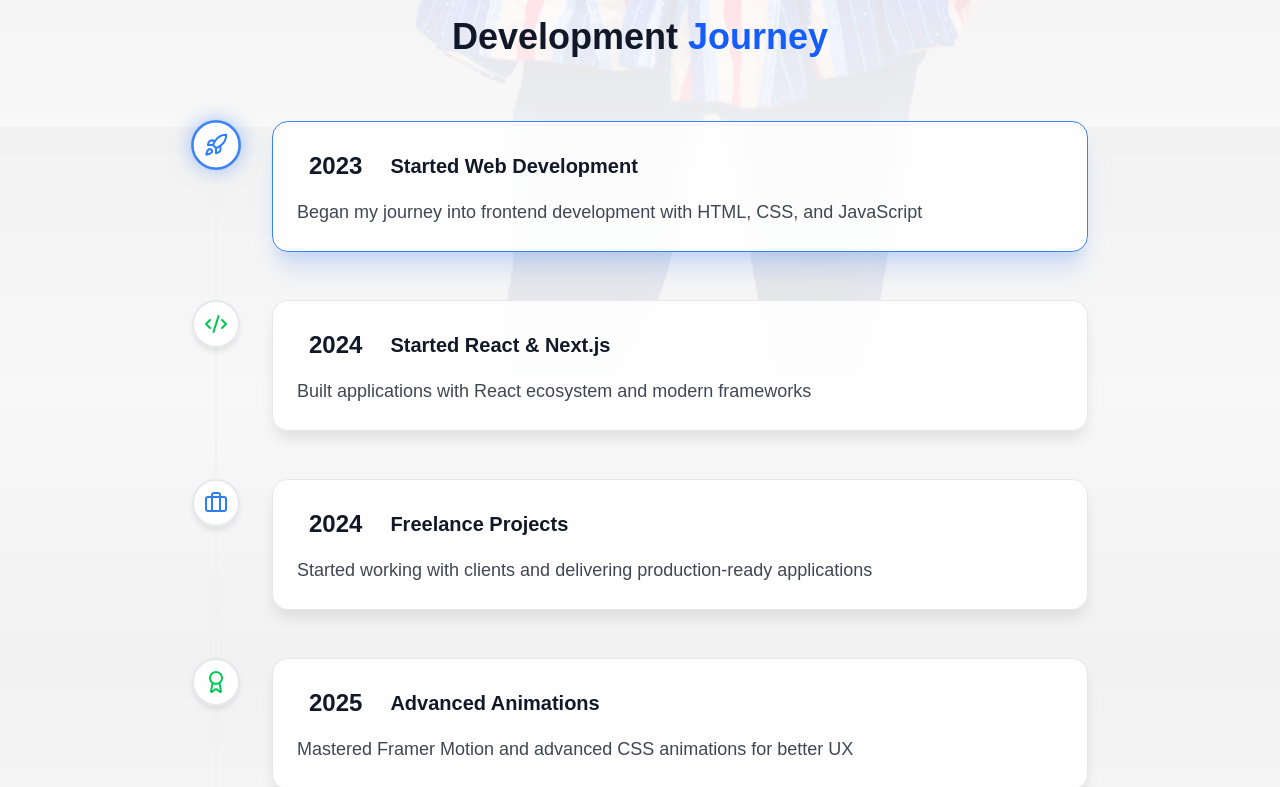
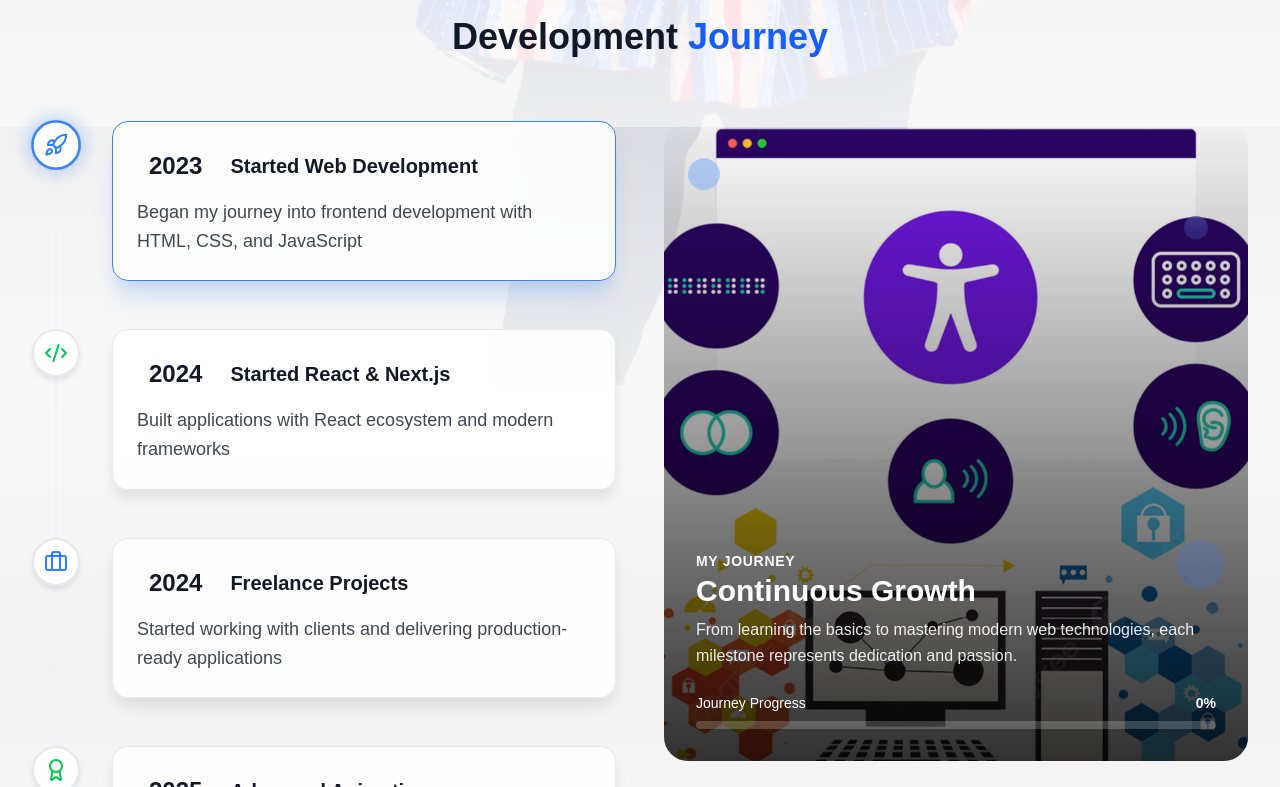
Before and after one commit to Kindo-Jnr/kindo-website, a React (Vite) app in the folder kindo/: page /about in a window 1280 px wide. Shown: the part 3073-3860 px from the top of the page. Built offline with nearby package versions, Linux system fonts and the light colour scheme.

Commit message:
devt section updated

```diff
--- a/kindo/src/pages/About.jsx
+++ b/kindo/src/pages/About.jsx
@@ -1,4 +1,4 @@
-import { motion, AnimatePresence } from "framer-motion";
+import { motion, useScroll, useTransform, AnimatePresence } from "framer-motion";
 import { useState, useEffect, useRef } from "react";
 import {
   Code2,
@@ -445,6 +445,13 @@ useEffect(() => {
   };
 
   const currentProcess = developmentProcess[activeProcessIndex];
+
+  const { scrollYProgress } = useScroll({
+  target: timelineRef,
+  offset: ["start start", "end end"],
+});
+
+const imageY = useTransform(scrollYProgress, [0, 1], ["0%", "-20%"]);
 
   return (
     <main
@@ -997,15 +1004,16 @@ useEffect(() => {
             </div>
           </div>
         </motion.section>
-        {/* Timeline Section */}
+
+        {/* Timeline Section with Image */}
 <motion.section
-          className="mb-16 lg:mb-20"
+  className="mb-8"
   initial={{ opacity: 0, y: 30 }}
   animate={{ opacity: 1, y: 0 }}
   transition={{ delay: 1.4 }}
   ref={timelineRef}
 >
-          <div className="max-w-4xl mx-auto">
+  <div className="max-w-full mx-auto">
     <motion.h2
       className="text-3xl sm:text-4xl font-bold text-center mb-12 lg:mb-16"
       initial={{ opacity: 0, y: 20 }}
@@ -1016,6 +1024,9 @@ useEffect(() => {
       <span className="text-blue-600 dark:text-blue-400">Journey</span>
     </motion.h2>
 
+   <div className="relative lg:flex gap-8 lg:gap-12">
+  {/* Timeline Container - Takes 2/3 width */}
+  <div className="lg:w-2/4">
     <div className="relative">
       {/* Animated Timeline Line */}
       <div className="absolute left-6 top-0 bottom-0 w-0.5 transform -translate-x-1/2 z-0 overflow-hidden">
@@ -1138,6 +1149,111 @@ useEffect(() => {
       </div>
     </div>
   </div>
+
+  {/* Sticky Image Container - Takes 1/3 width */}
+<div className="lg:w-2/4">
+  {/* Desktop - Sticky within section */}
+  <div className="hidden lg:block">
+    {/*  Sticky MUST be a normal div */}
+    <div className="sticky top-32 h-[calc(100vh-10rem)]">
+      <motion.div
+        className="relative h-full w-full rounded-3xl overflow-hidden group"
+        initial={{ opacity: 0, x: 50 }}
+        whileInView={{ opacity: 1, x: 0 }}
+        transition={{ duration: 0.8, delay: 0.2 }}
+      >
+        {/* Image Container with Parallax */}
+        <div className="absolute inset-0 overflow-hidden">
+          <motion.img
+            src="/images/illust.png"
+            alt="Development Journey Visualization"
+            className="w-full h-[120%] object-cover min-h-[120%]"
+            style={{
+              y: imageY, // ✅ SCROLL-BASED (AUTO-REVERSE)
+            }}
+          />
+        </div>
+
+        {/* Gradient Overlay */}
+        <div className="absolute inset-0 bg-gradient-to-t from-black/80 via-black/40 to-transparent" />
+
+        {/* Content Overlay */}
+        <div className="absolute bottom-0 left-0 right-0 p-6 lg:p-8 text-white z-10">
+          <motion.div
+            initial={{ opacity: 0, y: 20 }}
+            whileInView={{ opacity: 1, y: 0 }}
+            transition={{ delay: 0.5 }}
+          >
+            <span className="text-sm font-semibold tracking-wider uppercase">
+              My Journey
+            </span>
+
+            <h3 className="text-2xl lg:text-3xl font-bold mb-2">
+              Continuous Growth
+            </h3>
+
+            <p className="text-sm lg:text-base opacity-90 leading-relaxed">
+              From learning the basics to mastering modern web technologies,
+              each milestone represents dedication and passion.
+            </p>
+
+            {/* Progress Indicator */}
+          <div className="mt-6">
+            <div className="flex items-center justify-between text-sm mb-2">
+              <span>Journey Progress</span>
+              <span className="font-bold">
+                {Math.round(scrollProgress * 100)}%
+              </span>
+            </div>
+            <div className="h-2 bg-white/20 rounded-full overflow-hidden">
+              <motion.div
+                className="h-full bg-gradient-to-r from-blue-500 to-blue-700"
+                initial={{ width: 0 }}
+                animate={{ width: `${scrollProgress * 100}%` }}
+                transition={{ duration: 2 }}
+              />
+            </div>
+          </div>
+        </motion.div>
+
+          {/* Decorative Element */}
+          <div className="absolute top-6 right-6 w-12 h-12 rounded-full bg-blue-500/20 backdrop-blur-sm z-20" />
+        </div>
+
+        {/* Floating Elements (UNCHANGED) */}
+        <motion.div
+          className="absolute top-10 left-6 w-8 h-8 rounded-full bg-blue-500/30 backdrop-blur-sm z-10"
+          animate={{ y: [0, -10, 0] }}
+          transition={{ duration: 3, repeat: Infinity }}
+        />
+        <motion.div
+          className="absolute top-20 right-10 w-6 h-6 rounded-full bg-blue-400/20 backdrop-blur-sm z-10"
+          animate={{ y: [0, 15, 0] }}
+          transition={{ duration: 4, repeat: Infinity, delay: 0.5 }}
+        />
+      </motion.div>
+    </div>
+  </div>
+
+  {/* Mobile Image — UNCHANGED */}
+  <div className="block lg:hidden mt-8">
+    <div className="relative rounded-2xl overflow-hidden aspect-video">
+      <img
+        src="/images/illust.png"
+        alt="Development Journey"
+        className="w-full h-full object-cover"
+      />
+      <div className="absolute inset-0 bg-gradient-to-t from-black/60 to-transparent" />
+      <div className="absolute bottom-4 left-4 right-4 text-white">
+        <h3 className="text-lg font-bold">Development Journey</h3>
+        <p className="text-sm opacity-90">Visualizing my growth in tech</p>
+      </div>
+    </div>
+  </div>
+</div>
+
+</div>
+  </div>
 </motion.section>
       </div>
 
```
Also changed, not shown: kindo/public/images/illust.png (added). Lines whose indentation alone changed are shown as unchanged.
